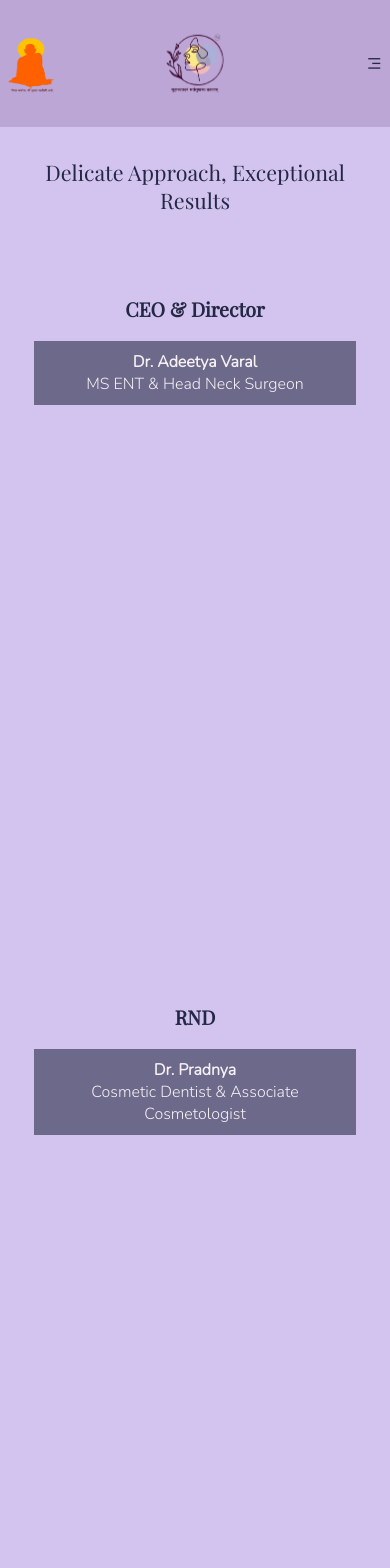
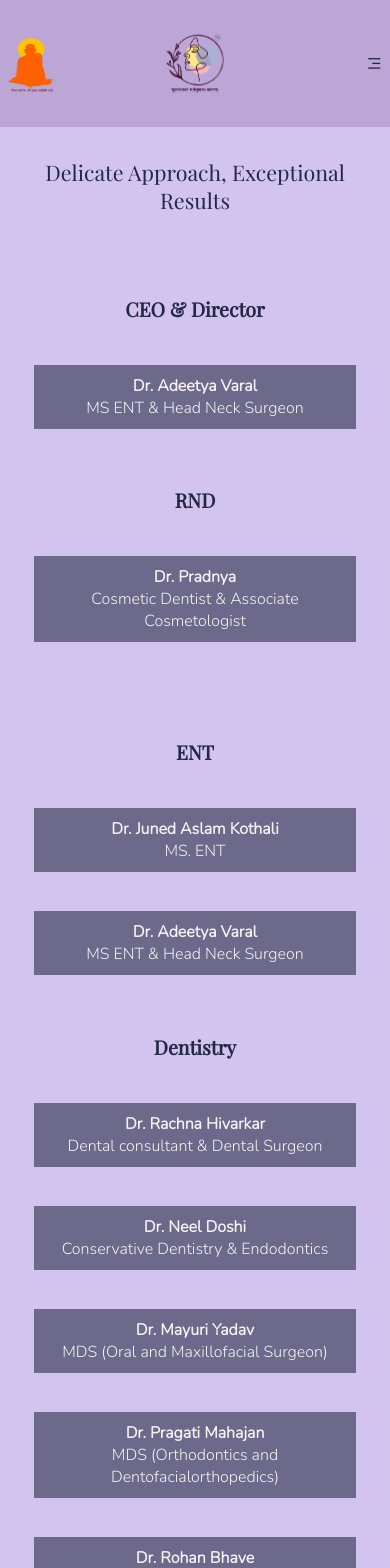
Before and after one commit to Abhishek-Yadav17/SwamiHospital, a React (Vite) app in the folder hospital/: page /team in a window 390 px wide. Shown: the top 1568 px of the page. Built offline with nearby package versions, Linux system fonts and the light colour scheme.

Commit message:
json file changed

```diff
--- a/hospital/src/components/DoctorPage.jsx
+++ b/hospital/src/components/DoctorPage.jsx
@@ -44,10 +44,6 @@ const DoctorPage = () => {
                         >
                             <p>{doctor.role}</p>
                             <h1>{doctor.name}</h1>
-                            <h4>{doctor.about}</h4>
-                            <div className="buttons">
-                                <button><i className="ri-phone-fill"></i> {doctor.phone}</button>
-                            </div>
                         </motion.div>
                     </motion.div>
 
@@ -67,10 +63,6 @@ const DoctorPage = () => {
                                 hidden: {}
                             }}
                         >
-                            <div className="doctors-bottom-inner">
-                                <h2>About {doctor.name}</h2>
-                                <h4>{doctor.about}</h4>
-                            </div>
                             <div className="doctors-bottom-inner">
                                 <h2>Designation</h2>
                                 {doctor.designation.map((item, i) => (
--- a/hospital/src/doctorsData.json
+++ b/hospital/src/doctorsData.json
@@ -3,7 +3,6 @@
     "dr-adeetya": {
       "name": "Dr. Adeetya Varal",
       "role": "MS ENT & Head Neck Surgeon",
-      "phone": "+91-XXXXXXXXXX",
       "img": "/placeholder.jpg",
       "about": "Dr. Adeetya is an MDS in Orthodontics and Dentofacial Orthopedics with 1 year of clinical experience.",
       "designation": [
@@ -23,7 +22,6 @@
     "dr-pradnya": {
       "name": "Dr. Pradnya",
       "role": "Cosmetic Dentist & Associate Cosmetologist",
-      "phone": "+91-XXXXXXXXXX",
       "img": "/placeholder.jpg",
       "about": "...",
       "designation": [
@@ -41,7 +39,6 @@
     "dr-juned": {
       "name": "Dr. Juned Aslam Kothali ",
       "role": "MS. ENT",
-      "phone": "+91-XXXXXXXXXX",
       "img": "/placeholder.jpg",
       "about": "...",
       "designation": [
@@ -54,17 +51,11 @@
         "Management of  ENT procedures",
         "OPD procedures",
         "Counseling with Patients"
-      ],
-      "social": {
-        "facebook": "",
-        "twitter": "",
-        "instagram": ""
-      }
+      ]
     },
     "dr-adeetya-ent": {
       "name": "Dr. Adeetya Varal",
       "role": "MS ENT & Head Neck Surgeon",
-      "phone": "+91-XXXXXXXXXX",
       "img": "/placeholder.jpg",
       "about": "Dr. Adeetya is an MDS in Orthodontics and Dentofacial Orthopedics with 1 year of clinical experience.",
       "designation": [
@@ -75,19 +66,13 @@
       ],
       "services": [
         "..."
-      ],
-      "social": {
-        "facebook": "",
-        "twitter": "",
-        "instagram": ""
-      }
+      ]
     }
   },
   "Dentistry": {
     "dr-rachna": {
       "name": "Dr. Rachna Hivarkar",
       "role": "Dental consultant & Dental Surgeon",
-      "phone": "+91-XXXXXXXXXX",
       "img": "/doctor3.jpg",
       "about": "Dr. Rachana Hivarkar is a skilled dental and cosmetic care provider with comprehensive experience in dentistry and aesthetic procedures.",
       "designation": [
@@ -116,7 +101,6 @@
     "dr-neel": {
       "name": "Dr. Neel Doshi",
       "role": "Conservative Dentistry & Endodontics",
-      "phone": "+91-XXXXXXXXXX",
       "img": "/placeholder.jpg",
       "about": "Dr. Neel Doshi is an accomplished endodontist with academic and clinical expertise, having trained nationally and internationally.",
       "designation": [
@@ -142,9 +126,8 @@
       ]
     },
     "dr-mayuri": {
-      "name": "Dr. Mayuri Yadav MDS",
-      "role": "Oral and Maxillofacial Surgeon",
-      "phone": "+91-XXXXXXXXXX",
+      "name": "Dr. Mayuri Yadav",
+      "role": "MDS (Oral and Maxillofacial Surgeon)",
       "img": "/doctor2.jpg",
       "about": "...",
       "designation": [
@@ -160,17 +143,11 @@
         "Maxillofacial trauma",
         "Head and Neck Onco consultation",
         "Implantology"
-      ],
-      "social": {
-        "facebook": "",
-        "twitter": "",
-        "instagram": ""
-      }
+      ]
     },
     "dr-pragati": {
-      "name": "Dr. Pragati Mahajan MDS",
-      "role": "Orthodontics and Dentofacialorthopedics",
-      "phone": "+91-XXXXXXXXXX",
+      "name": "Dr. Pragati Mahajan",
+      "role": "MDS (Orthodontics and Dentofacialorthopedics)",
       "img": "/doctor1.jpg",
       "about": "Dr. Pragati Mahajan is an MDS in Orthodontics and Dentofacial Orthopedics with 1 year of clinical experience.",
       "designation": [
@@ -183,17 +160,11 @@
         "Fixed appliances (metal, ceramic, self-ligating braces)",
         "Aligners",
         "Myofunctional appliances"
-      ],
-      "social": {
-        "facebook": "",
-        "twitter": "",
-        "instagram": ""
-      }
+      ]
     },
     "dr-rohan": {
       "name": "Dr. Rohan Bhave",
       "role": "MDS (Prosthodontics and Oral Implantology)",
-      "phone": "+91-XXXXXXXXXX",
       "img": "/placeholder.jpg",
       "about": "Dr. Pragati Mahajan is an MDS in Orthodontics and Dentofacial Orthopedics with 1 year of clinical experience.",
       "designation": [
@@ -211,19 +182,13 @@
         "Fixed Partial Dentures",
         "Dental Implants (Single Tooth & Full Arch)",
         "Maxillofacial Prosthetics"
-      ],
-      "social": {
-        "facebook": "",
-        "twitter": "",
-        "instagram": ""
-      }
+      ]
     }
   },
   "Facial Aesthetics": {
     "dr-adeetya-fa": {
       "name": "Dr. Adeetya Varal",
       "role": "MS ENT & Head Neck Surgeon",
-      "phone": "+91-XXXXXXXXXX",
       "img": "/placeholder.jpg",
       "about": "Dr. Adeetya is an MDS in Orthodontics and Dentofacial Orthopedics with 1 year of clinical experience.",
       "designation": [
@@ -234,17 +199,11 @@
       ],
       "services": [
         "..."
-      ],
-      "social": {
-        "facebook": "",
-        "twitter": "",
-        "instagram": ""
-      }
+      ]
     },
     "dr-pradnya-fa": {
       "name": "Dr. Pradnya",
       "role": "Cosmetic Dentist & Associate Cosmetologist",
-      "phone": "+91-XXXXXXXXXX",
       "img": "/placeholder.jpg",
       "about": "...",
       "designation": [
@@ -260,7 +219,6 @@
     "madhavi": {
       "name": "Madhavi",
       "role": "Technician",
-      "phone": "+91-XXXXXXXXXX",
       "img": "/placeholder.jpg",
       "about": "...",
       "designation": [
@@ -271,12 +229,7 @@
       ],
       "services": [
         "..."
-      ],
-      "social": {
-        "facebook": "",
-        "twitter": "",
-        "instagram": ""
-      }
+      ]
     }
   }
 }
--- a/hospital/src/styles/DoctorPage.scss
+++ b/hospital/src/styles/DoctorPage.scss
@@ -12,7 +12,6 @@ main {
         display: flex;
         flex-direction: column;
         align-items: center;
-        gap: 4vw;
         font-family: Nunito;
         position: relative;
 
@@ -72,74 +71,6 @@ main {
 
                     @media (max-width: 768px) {
                         font-size: 3.5vw;
-                    }
-                }
-
-                .buttons {
-                    display: flex;
-                    gap: 2vw;
-
-                    button {
-                        padding: 0.6vw 1.2vw;
-                        background-color: transparent;
-                        font-size: 1.1vw;
-                        border: none;
-                        transition: all ease 0.5s;
-                        cursor: pointer;
-                        border: 1px solid #242845;
-                        width: fit-content;
-                        text-transform: capitalize;
-                        display: flex;
-                        gap: 2vw;
-                        align-items: center;
-
-                        @media (max-width: 768px) {
-                            padding: 3vw 5vw;
-                            font-size: 3vw;
-                        }
-
-                        i {
-                            background-color: #242845;
-                            border-radius: 50%;
-                            padding: 0.3vw;
-                            color: #F6F0F3;
-                            transition: all ease 0.5s;
-                        }
-
-                        &:hover {
-                            background-color: #74609D;
-                            border: 1px solid #74609D;
-                            color: #F6F0F3;
-                        }
-
-                        &:hover i {
-                            background-color: #D2C4EE;
-                            color: #242845;
-                        }
-                    }
-                }
-
-                .socials {
-                    display: flex;
-                    gap: 2vw;
-                    border: 1px solid #242845;
-                    align-items: center;
-                    justify-content: center;
-                    width: fit-content;
-                    padding: 1.5vw 4vw 1.5vw 2vw;
-                    margin-top: 2vw;
-
-                    h5 {
-                        font-size: 1.2vw;
-                    }
-
-                    a {
-                        text-decoration: none;
-                        color: #242845;
-
-                        i {
-                            font-size: 1.4vw;
-                        }
                     }
                 }
             }
--- a/hospital/src/styles/Team.scss
+++ b/hospital/src/styles/Team.scss
@@ -47,7 +47,6 @@ main {
 
         @media (max-width: 768px) {
           flex-direction: column;
-          gap: 25vw;
           width: 100%;
         }
 
@@ -60,6 +59,7 @@ main {
 
           @media (max-width: 768px) {
             margin-top: 15vw;
+            gap: 10vw;
           }
 
           h2 {
@@ -71,19 +71,18 @@ main {
 
             @media (max-width: 768px) {
               font-size: 5vw;
-              margin-bottom: 4vw;
             }
           }
 
           .team-cards {
             display: flex;
             flex-direction: column;
-            gap: 8vw;
+            gap: 5vw;
             width: 50%;
 
             @media (max-width: 768px) {
+              gap: 10vw;
               width: 90%;
-              gap: 25vw;
             }
 
             .elem {
@@ -91,11 +90,6 @@ main {
               height: fit-content;
               position: relative;
               cursor: pointer;
-
-              @media (max-width: 768px) {
-                height: 60vh;
-                border-radius: 1vw;
-              }
 
               .doctor-info {
                 position: relative;
@@ -136,6 +130,10 @@ main {
           align-items: center;
           gap: 2vw;
 
+          @media (max-width: 768px) {
+            gap: 10vw;
+          }
+
           h2 {
             font-size: 2vw;
             font-family: Playfair;
@@ -157,7 +155,7 @@ main {
 
             @media (max-width: 768px) {
               flex-direction: column;
-              gap: 30vw;
+              gap: 15vw;
             }
 
             .elem {
@@ -165,11 +163,6 @@ main {
               height: fit-content;
               position: relative;
               cursor: pointer;
-
-              @media (max-width: 768px) {
-                height: 60vh;
-                border-radius: 1vw;
-              }
 
               .doctor-info {
                 position: relative;
```
